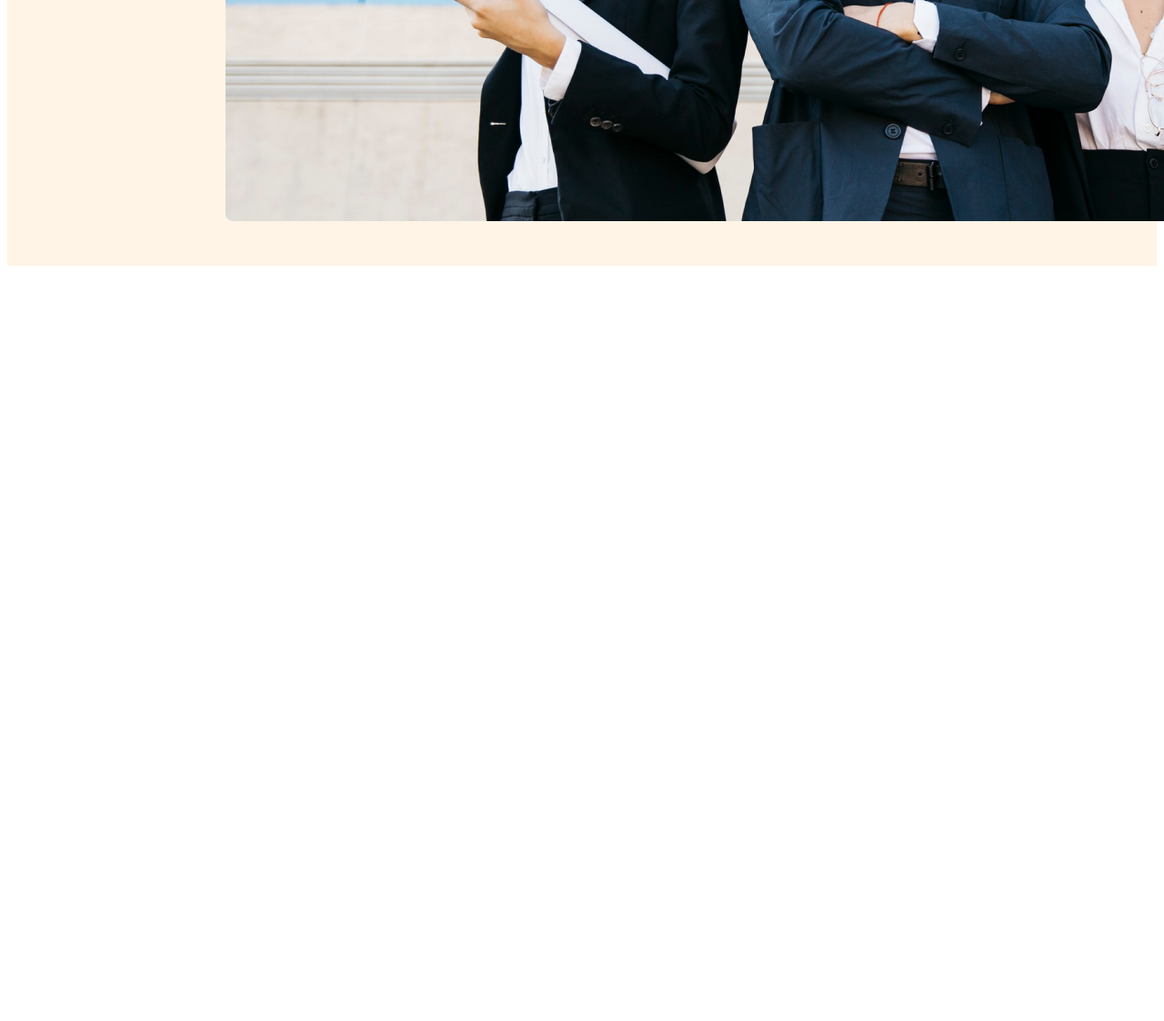
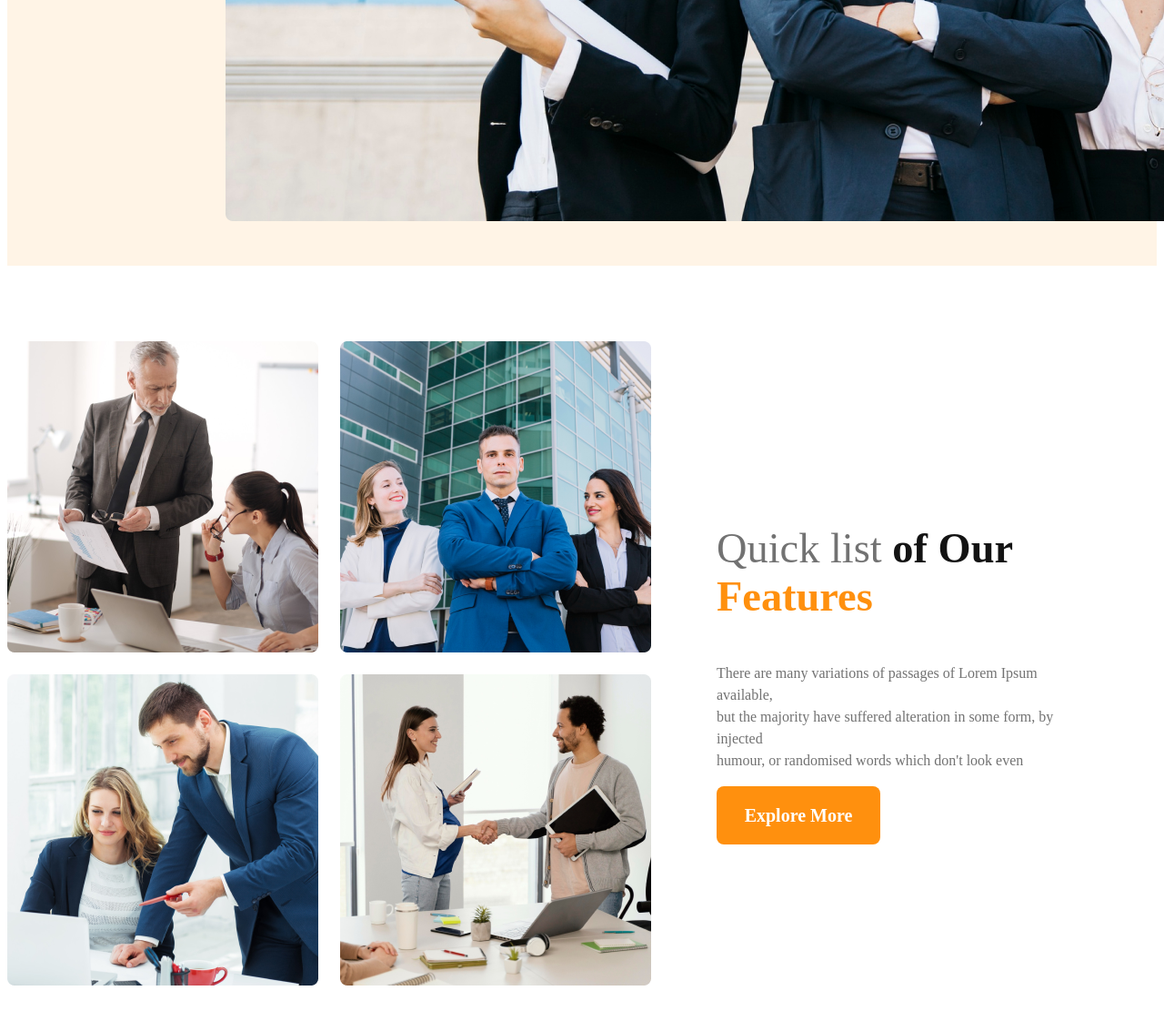
Before and after one commit to LABiB-1/G3-Architects, a plain HTML site: page index.html in a window 1280 px wide. Shown: the part 1113-2235 px from the top of the page at 91% size. Before the commit the page ends 1413 px from the top, so only its background shows below. Drawn offline with Linux system fonts and the light colour scheme.

Commit message:
teams section work finished

```diff
--- a/index.html
+++ b/index.html
@@ -28,9 +28,23 @@
     </header>
 
     <main>
-        <div>
-
-        </div>
+        <section class="teams-container">
+            <div class="teams-img-container">
+                <img src="images/team1.png" alt="">
+                <img src="images/team2.png" alt="">
+                <img src="images/team3.png" alt="">
+                <img src="images/team4.png" alt="">
+            </div>
+            <div class="teams-content">
+                <h3 class="teams-content-title">
+                    <span class="quick-list">Quick list</span>
+                    <span class="of-our">of Our</span> <br>
+                    <span class="teams-title-features">Features</span>
+                 </h3>
+                <p class="teams-content-description">There are many variations of passages of Lorem Ipsum available, <br> but the majority have suffered alteration in some form, by injected <br> humour, or randomised words which don't look even</p>
+                <button class="primary-bt">Explore More</button>
+            </div>
+        </section>
     </main>
 </body>
 </html>
--- a/style/style.css
+++ b/style/style.css
@@ -98,5 +98,42 @@ nav li a{
 
 main {
     max-width: 1440px;
-    margin: 0 auto;
+    margin: 5.2rem auto;
 }
+/* teams style */
+.teams-container{
+    display: flex;
+    align-items: center;
+}
+.teams-img-container{
+    display: grid;
+    grid-template-columns: repeat(2, 1fr);
+    gap: 1.5rem;
+    border-radius: 8px;
+}
+.teams-content{
+    padding-left: 4.5rem;
+    padding-right: 4.5rem;
+}
+/* teams-content-title */
+.teams-content-title{
+    font-size: 2.9rem;
+}
+.teams-content-title .quick-list {
+    color:#727272;
+    font-weight: 500;
+}
+.teams-content-title .of-our{
+    color:#131313;
+    font-weight: 700;
+}
+.teams-content-title .teams-title-features{
+    color: #FF900E;
+    font-weight: 700;
+}
+.teams-content-description{
+    color:#727272;
+    font-weight: 400;
+    line-height: 1.5rem;
+
+}
```
